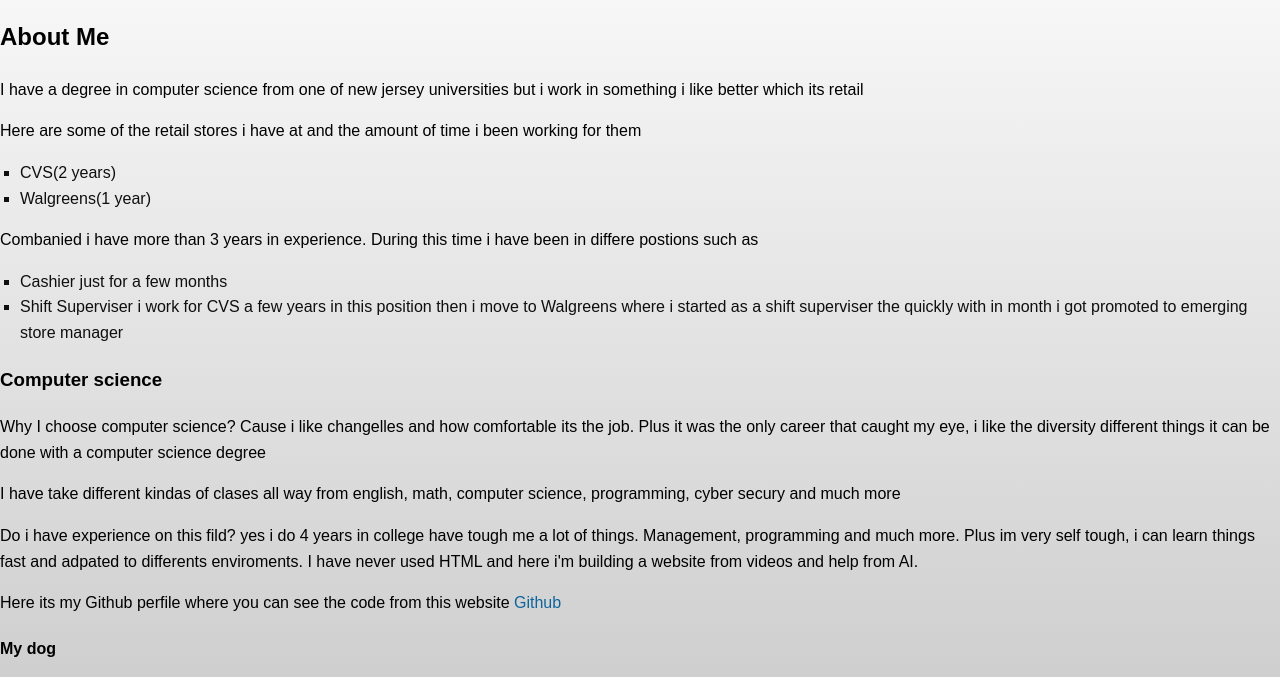
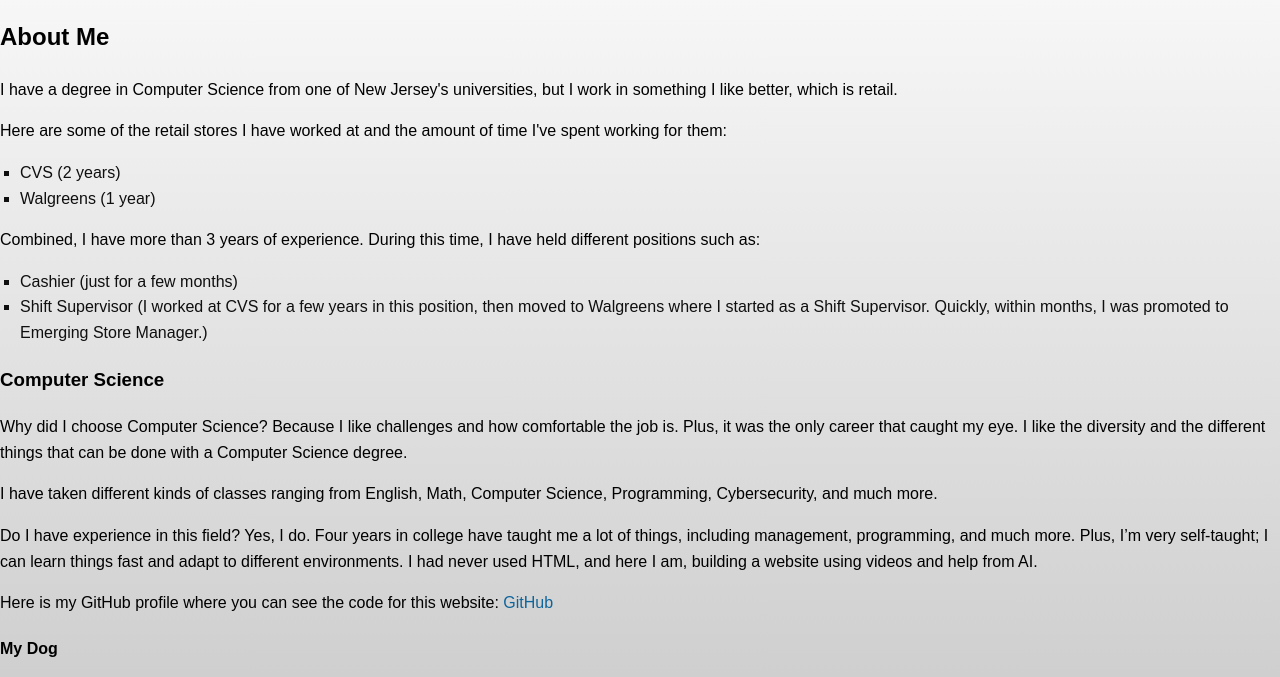
Before and after one commit to KevinL7/MyFirstWebsite, a plain HTML site: page index.html in a window 1280 px wide. Shown: the part 123-800 px from the top of the page. Drawn offline with Linux system fonts and the light colour scheme.

Commit message:
index.html

```diff
--- a/index.html
+++ b/index.html
@@ -17,30 +17,29 @@
       <div id="about">
          <h1>Welcome to My Website</h1>
 <h2>About Me</h2>
-         <p>I have a degree in computer science from one of new jersey universities but i work in
-        something i like better which its retail </p>
-         <p>Here are some of the retail stores i have at and the amount of time i been working for them</p>
+<p>I have a degree in Computer Science from one of New Jersey's universities, but I work in something I like better, which is retail.</p>
+<p>Here are some of the retail stores I have worked at and the amount of time I've spent working for them:</p>
 <ul>
-            <li> CVS(2 years)</li>
-            <li>Walgreens(1 year)</li>
+  <li>CVS (2 years)</li>
+  <li>Walgreens (1 year)</li>
 </ul>
-         <p>Combanied i have more than 3 years in experience. During this time i have been in differe postions such as</p>
+<p>Combined, I have more than 3 years of experience. During this time, I have held different positions such as:</p>
 <ul>
-          <li>Cashier just for a few months</li>
-          <li>Shift Superviser i work for CVS a few years in this position then i move to Walgreens where i started as a shift superviser the quickly with in month i got promoted to emerging store manager </li>
+  <li>Cashier (just for a few months)</li>
+  <li>Shift Supervisor (I worked at CVS for a few years in this position, then moved to Walgreens where I started as a Shift Supervisor. Quickly, within months, I was promoted to Emerging Store Manager.)</li>
 </ul>
 </div>
-       <div id="Computer science">
-         <h3>Computer science</h3>
-         <p>Why I choose computer science? Cause i like changelles and how comfortable its the job. Plus it was the only career that caught my eye, i like the diversity different things it can be done with a computer science degree</p>
-         <p>I have take different kindas of clases all way from english, math, computer science, programming, cyber secury and much more </p>
-         <p>Do i have experience on this fild? yes i do 4 years in college have tough me a lot of things. Management, programming and much more. Plus im very self tough, i can learn things fast and adpated to differents enviroments. I have never used HTML and here i'm building a website from videos and help from AI.  </p>
-         <p>Here its my Github perfile where you can see the code from this website <a href="https://github.com/KevinL7" target="_blank">Github</a></p>
+<div id="Computer-science">
+<h3>Computer Science</h3>
+<p>Why did I choose Computer Science? Because I like challenges and how comfortable the job is. Plus, it was the only career that caught my eye. I like the diversity and the different things that can be done with a Computer Science degree.</p>
+<p>I have taken different kinds of classes ranging from English, Math, Computer Science, Programming, Cybersecurity, and much more.</p>
+<p>Do I have experience in this field? Yes, I do. Four years in college have taught me a lot of things, including management, programming, and much more. Plus, I’m very self-taught; I can learn things fast and adapt to different environments. I had never used HTML, and here I am, building a website using videos and help from AI.</p>
+<p>Here is my GitHub profile where you can see the code for this website: <a href="https://github.com/KevinL7" target="_blank">GitHub</a></p>
 </div>
-      <div id="Mydog">
-         <h4>My dog</h4>
-         <p>This is Beau. He is a 3-year-old Cockapoo</p>
-         <img src="/Imagines/Unknown.jpeg" alt="not loading" width="300">
+<div id="My-dog">
+<h4>My Dog</h4>
+<p>This is Beau. He is a 3-year-old Cockapoo.</p>
+<img src="/Imagines/Unknown.jpeg" alt="Not loading" width="300">
 </div>
 
       <footer>
```
Lines whose indentation alone changed are shown as unchanged.
